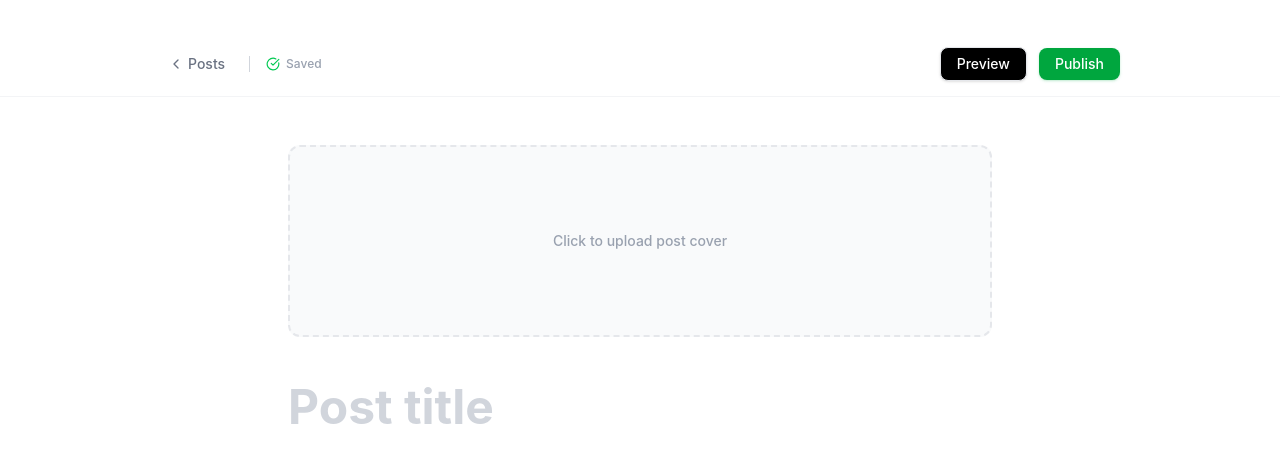
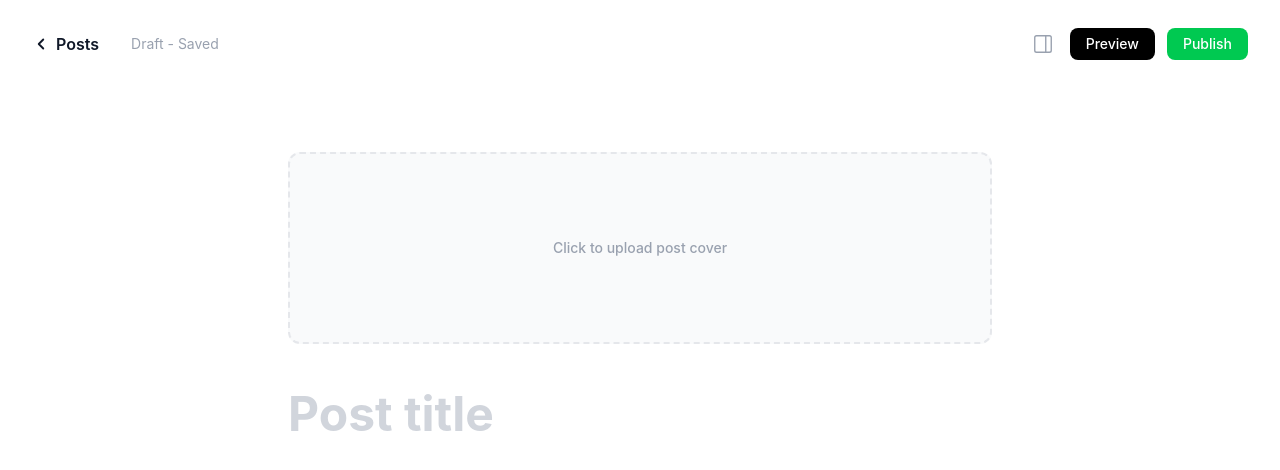
Before and after one commit to fr33stylr/ghost_editor, a React (Vite) app: page / in a window 1280 px wide. Shown: the top 470 px of the page. Built offline with nearby package versions, Linux system fonts and the light colour scheme.

Commit message:
fixes to editor header

```diff
--- a/src/components/Editor.jsx
+++ b/src/components/Editor.jsx
@@ -13,6 +13,19 @@ import Bookmark from './Bookmark';
 export default function Editor() {
   const { title, setTitle, setContent, setSaveStatus } = useEditorStore();
   const titleRef = useRef(null);
+  const saveTimeoutRef = useRef(null);
+
+  const triggerSave = () => {
+    setSaveStatus('saving');
+
+    if (saveTimeoutRef.current) {
+      clearTimeout(saveTimeoutRef.current);
+    }
+
+    saveTimeoutRef.current = setTimeout(() => {
+      setSaveStatus('saved');
+    }, 1000);
+  };
 
   const editor = useEditor({
     extensions: [
@@ -33,7 +46,7 @@ export default function Editor() {
     onUpdate: ({ editor }) => {
       setContent(editor.getHTML());
       // Mocking a save interaction
-      setTimeout(() => setSaveStatus('saved'), 1000);
+      triggerSave();
     },
     editorProps: {
       attributes: {
@@ -53,7 +66,7 @@ export default function Editor() {
   const handleTitleChange = (e) => {
     setTitle(e.target.value);
     // Mocking a save interaction
-    setTimeout(() => setSaveStatus('saved'), 1000);
+    triggerSave();
   };
 
   return (
--- a/src/components/EditorHeader.jsx
+++ b/src/components/EditorHeader.jsx
@@ -1,48 +1,37 @@
-import { ChevronLeft, Loader2, CloudOff, CheckCircle } from 'lucide-react';
+import { ChevronLeft, PanelRight } from 'lucide-react';
 import { useEditorStore } from '../store/useEditorStore';
 
 export default function EditorHeader() {
-  const saveStatus = useEditorStore((state) => state.saveStatus);
+  const { saveStatus } = useEditorStore();
 
   return (
-    <header className="sticky top-8 z-50 bg-white/80 backdrop-blur-md border-b border-gray-100">
-      <div className="max-w-5xl mx-auto px-4 sm:px-6 lg:px-8 h-16 flex items-center justify-between">
+    <header className="sticky top-2 z-40 w-full bg-white flex items-center justify-between px-4 py-4 sm:px-8">
 
-        {/* Left Side: Back Button & Status */}
-        <div className="flex items-center gap-4">
-          <button
-            className="flex items-center gap-1 text-sm font-medium text-gray-500 hover:text-gray-900 transition-colors focus:outline-none focus-visible:ring-2 focus-visible:ring-gray-300 rounded-md px-2 py-1"
-          >
-            <ChevronLeft size={16} />
-            <span>Posts</span>
+      <div className="flex items-center gap-6 ">
+        <button className="flex items-center gap-1.5 text-gray-900 hover:bg-gray-100 transition-colors rounded-lg px-2 py-2 font-semibold text-sm sm:text-base -ml-2">
+          <ChevronLeft size={18} strokeWidth={2.5} />
+          Posts
         </button>
 
-          <div className="w-px h-4 bg-gray-300 hidden sm:block"></div>
-
-          {/* Dynamic Save Status Indicator */}
-          <div className="hidden sm:flex items-center gap-1.5 text-xs font-medium text-gray-400">
-            {saveStatus === 'saving' && (
-              <><Loader2 size={14} className="animate-spin text-blue-500" /> Saving...</>
-            )}
-            {saveStatus === 'saved' && (
-              <><CheckCircle  size={14} className="text-green-500" /> Saved</>
-            )}
-            {saveStatus === 'error' && (
-              <><CloudOff size={14} className="text-red-500" /> Save failed</>
-            )}
-          </div>
+        <span className="text-gray-400 text-sm">
+          {saveStatus === 'saving' ? 'Saving...' : 'Draft - Saved'}
+        </span>
       </div>
 
-        {/* Right Side: Actions */}
       <div className="flex items-center gap-3">
-          <button className="text-sm font-medium text-white bg-black border border-gray-200 hover:bg-gray-50 hover:text-gray-900 px-4 py-1.5 rounded-lg transition-all focus:outline-none focus-visible:ring-2 focus-visible:ring-gray-300 shadow-sm disabled:opacity-50">
+        <button className="p-1 text-gray-400 hover:text-gray-600 transition-colors ml-2" title="Settings">
+          <PanelRight size={22} strokeWidth={1.5} />
+        </button>
+
+        <button className="px-4 py-1.5 text-sm font-medium text-white bg-black hover:bg-gray-800 rounded-lg transition-all duration-200">
           Preview
         </button>
-          <button className="text-sm font-medium text-white bg-green-600 hover:bg-green-700 px-4 py-1.5 rounded-lg transition-all focus:outline-none focus-visible:ring-2 focus-visible:ring-green-500 shadow-sm shadow-green-600/20 active:scale-95">
+        <button className="px-4 py-1.5 text-sm font-medium text-white bg-green-500 hover:bg-green-600 rounded-lg transition-colors">
           Publish
         </button>
+
       </div>
-      </div>
+
     </header>
   );
 }
--- a/src/components/EditorSlashMenu.jsx
+++ b/src/components/EditorSlashMenu.jsx
@@ -76,7 +76,7 @@ export default function EditorSlashMenu({ editor }) {
       <div className="px-3 pb-2 text-xs font-semibold text-gray-400 uppercase tracking-wider">
         Basic Blocks
       </div>
-      <div className="flex flex-col max-h-[300px] overflow-y-auto">
+      <div className="flex flex-col max-h-75 overflow-y-auto">
         {blocks.map((block) => (
           <button
             key={block.name}
```
Lines whose indentation alone changed are shown as unchanged.
